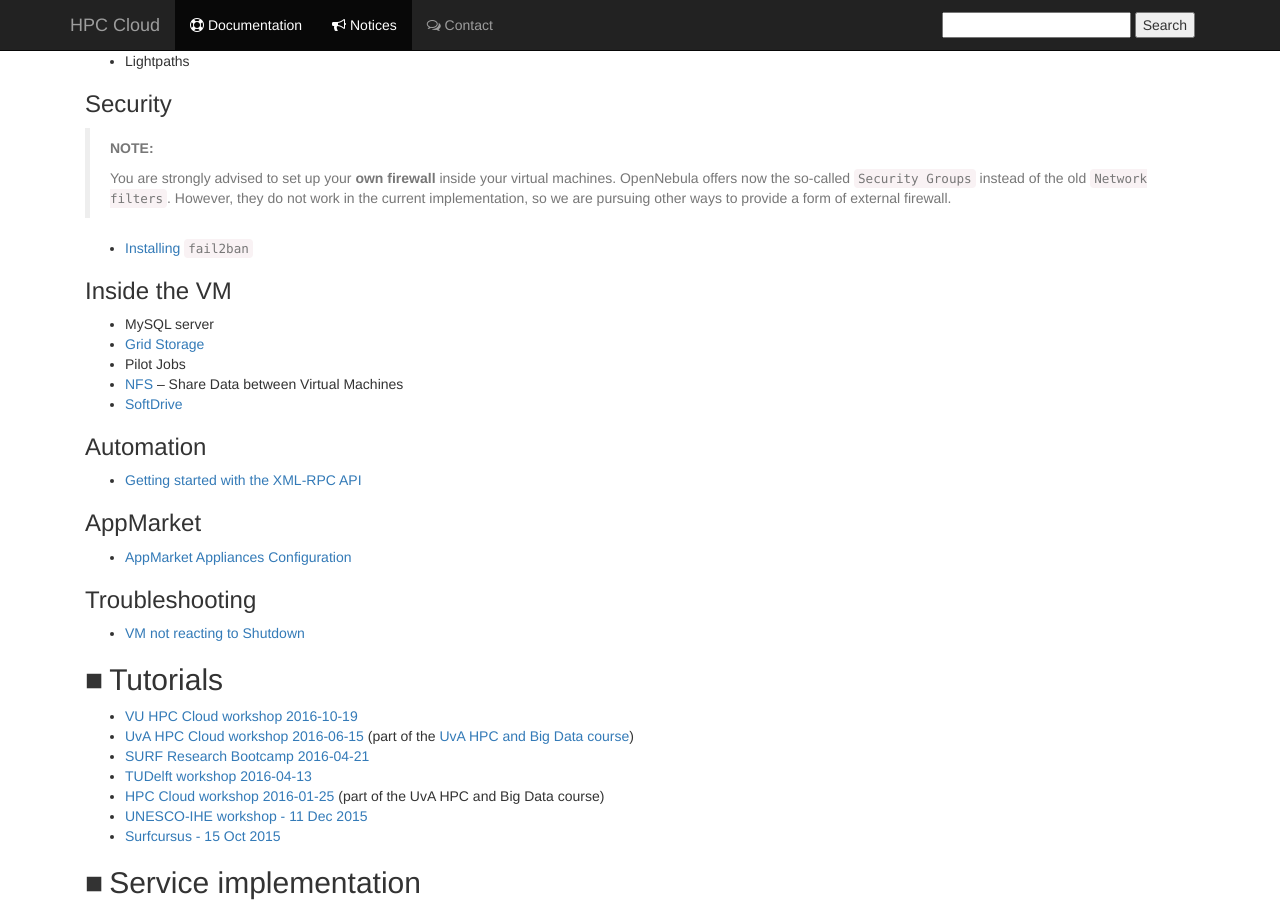
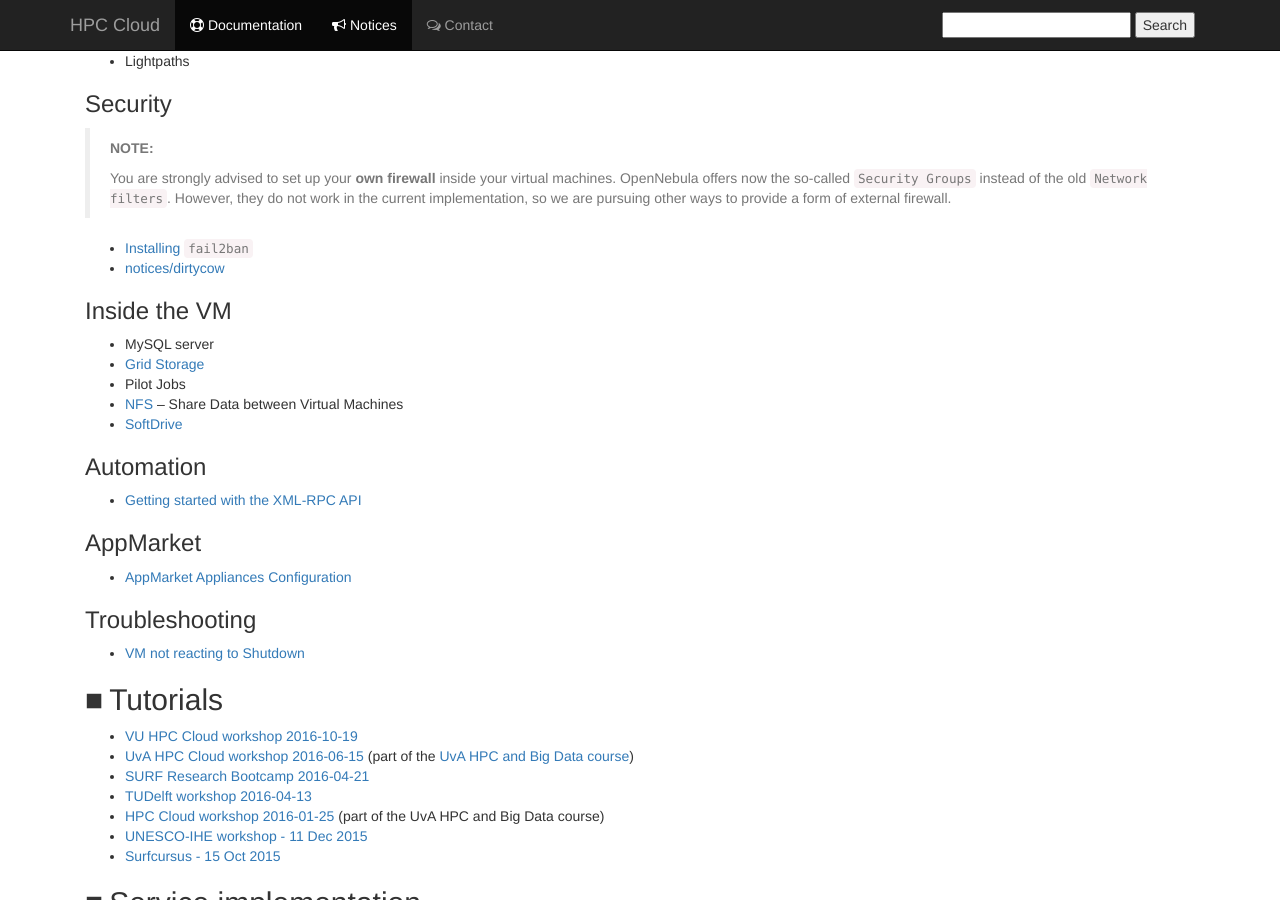
Before and after one commit to sara-nl/clouddocs, a Jekyll site: the page built from index.markdown, in a window 1280 px wide and 900 px high, scrolled down 1223 px. Built offline with Jekyll 4.4.1, drawn with Linux system fonts in a browser that asks for light colours; nearby versions of some CDN libraries.

Commit message:
Update index.markdown

```diff
--- a/index.markdown
+++ b/index.markdown
@@ -70,6 +70,7 @@ We **welcome your comments** or corrections at [helpdesk@surfsara.nl](mailto:hel
 > You are strongly advised to set up your **own firewall** inside your virtual machines. OpenNebula offers now the so-called `Security Groups` instead of the old `Network filters`. However, they do not work in the current implementation, so we are pursuing other ways to provide a form of external firewall.
 
 * [Installing `fail2ban`](fail2ban)
+* [notices/dirtycow](DirtyCOW vulnerability)
 
 ### Inside the VM
 * MySQL server
```
